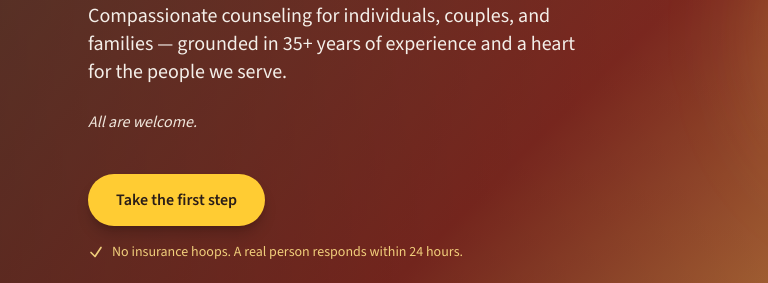
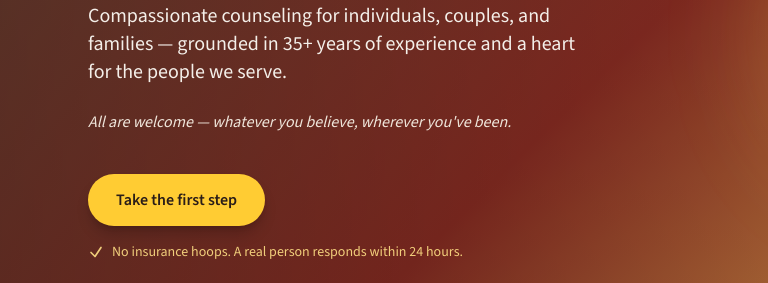
Before and after one commit to toddhaag77/encounters-in-joy-website, a plain HTML site: page index.html in a window 1280 px wide. Shown: the part 334-617 px from the top of the page, 0-768 px from the left. Drawn offline with nearby package versions, Linux system fonts and the light colour scheme.

Commit message:
Improve hero welcome line: 'All are welcome — whatever you believe, wherever you've been.'
Replaces lone 'All are welcome.' which felt thin. The new line addresses
the unspoken hesitation visitors carry (Will they judge me? Do I belong?)
without lecturing — keeps the italic line as a quiet reassurance.

```diff
--- a/index.html
+++ b/index.html
@@ -237,7 +237,7 @@
             Compassionate counseling for individuals, couples, and families — grounded in 35+ years of experience and a heart for the people we serve.
           </p>
           <p class="font-body text-base text-cream-200 italic mb-10 fade-up">
-            All are welcome.
+            All are welcome &mdash; whatever you believe, wherever you've been.
           </p>
           <div class="flex flex-wrap items-center gap-4 fade-up">
             <a href="#contact" class="bg-gold-400 text-brown-900 font-semibold px-7 py-3.5 rounded-full hover:bg-gold-300 transition-colors shadow-lg shadow-black/20">
```
